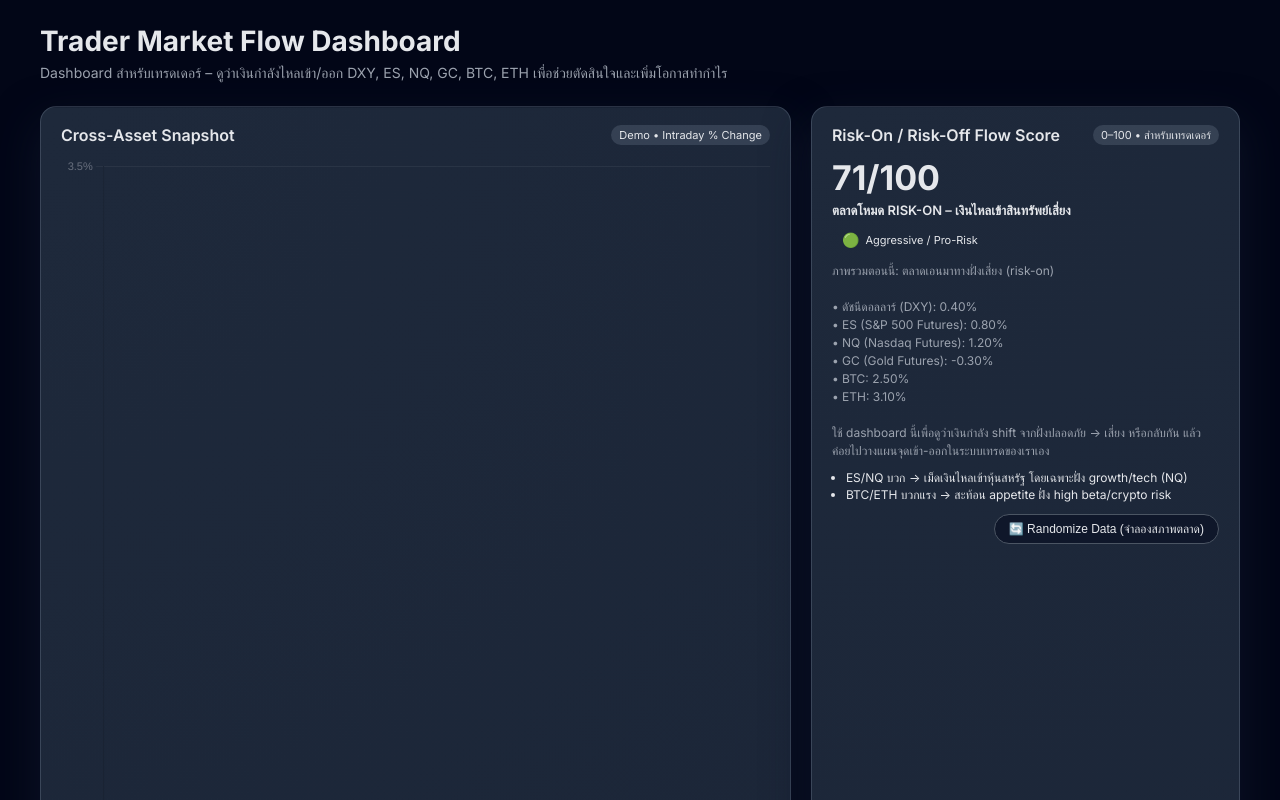
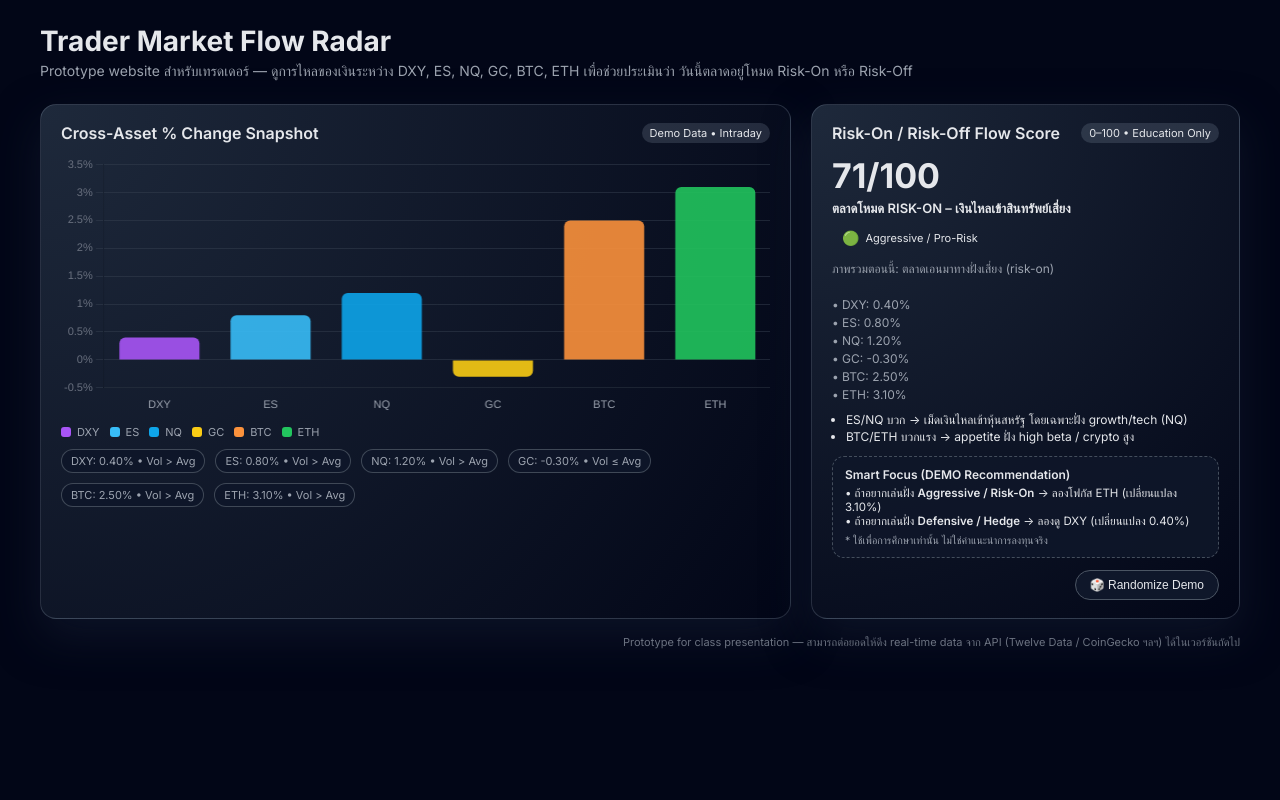
Before and after one commit to Pongnois58/market-flow-dashboard, a plain HTML site: page index.html in a window 1280 px wide. Shown: the top 800 px of the page. Drawn offline with nearby package versions, Linux system fonts and the light colour scheme.

Commit message:
Update index.html

```diff
--- a/index.html
+++ b/index.html
@@ -2,19 +2,14 @@
 <html lang="en">
 <head>
   <meta charset="UTF-8" />
-  <title>Trader Market Flow Dashboard</title>
+  <title>Trader Market Flow Radar</title>
   <meta name="viewport" content="width=device-width, initial-scale=1" />
   <!-- Font -->
   <link href="https://fonts.googleapis.com/css2?family=Inter:wght@400;600;700&display=swap" rel="stylesheet" />
   <!-- Chart.js -->
   <script src="https://cdn.jsdelivr.net/npm/chart.js"></script>
   <style>
-    * {
-      box-sizing: border-box;
-      margin: 0;
-      padding: 0;
-    }
-
+    * { box-sizing: border-box; margin: 0; padding: 0; }
     body {
       font-family: "Inter", system-ui, -apple-system, BlinkMacSystemFont, sans-serif;
       background: #020617;
@@ -24,34 +19,19 @@
       justify-content: center;
       padding: 24px;
     }
-
     .container {
       max-width: 1200px;
       width: 100%;
     }
-
-    .header {
-      margin-bottom: 24px;
-    }
-
-    .title {
-      font-size: 28px;
-      font-weight: 700;
-      margin-bottom: 6px;
-    }
-
-    .subtitle {
-      font-size: 14px;
-      color: #9ca3af;
-    }
-
+    .header { margin-bottom: 24px; }
+    .title { font-size: 28px; font-weight: 700; margin-bottom: 4px; }
+    .subtitle { font-size: 14px; color: #9ca3af; }
     .grid {
       display: grid;
       grid-template-columns: minmax(0, 2.1fr) minmax(0, 1.2fr);
       grid-gap: 20px;
       margin-bottom: 16px;
     }
-
     .card {
       background: radial-gradient(circle at top left, #1e293b, #020617);
       border-radius: 16px;
@@ -59,19 +39,13 @@
       border: 1px solid rgba(148, 163, 184, 0.25);
       box-shadow: 0 18px 45px rgba(15, 23, 42, 0.8);
     }
-
     .card-header {
       display: flex;
       justify-content: space-between;
       align-items: center;
       margin-bottom: 12px;
     }
-
-    .card-title {
-      font-size: 16px;
-      font-weight: 600;
-    }
-
+    .card-title { font-size: 16px; font-weight: 600; }
     .badge {
       font-size: 11px;
       padding: 3px 8px;
@@ -79,7 +53,10 @@
       background: rgba(148, 163, 184, 0.2);
       color: #e5e7eb;
     }
-
+    .chart-container {
+      height: 260px;
+      position: relative;
+    }
     .legend {
       display: flex;
       flex-wrap: wrap;
@@ -88,20 +65,17 @@
       font-size: 11px;
       color: #9ca3af;
     }
-
     .legend-item {
       display: inline-flex;
       align-items: center;
       gap: 6px;
     }
-
     .legend-color {
       width: 10px;
       height: 10px;
       border-radius: 3px;
       background: #38bdf8;
     }
-
     .legend-color.dxy { background: #a855f7; }
     .legend-color.es  { background: #38bdf8; }
     .legend-color.nq  { background: #0ea5e9; }
@@ -113,11 +87,10 @@
       display: flex;
       gap: 10px;
       margin-top: 10px;
-      font-size: 12px;
+      font-size: 11px;
       color: #9ca3af;
       flex-wrap: wrap;
     }
-
     .stat-pill {
       padding: 4px 9px;
       border-radius: 999px;
@@ -125,18 +98,8 @@
       border: 1px solid rgba(75, 85, 99, 0.8);
     }
 
-    .flow-score {
-      font-size: 34px;
-      font-weight: 700;
-      margin-bottom: 4px;
-    }
-
-    .flow-label {
-      font-size: 13px;
-      font-weight: 600;
-      margin-bottom: 8px;
-    }
-
+    .flow-score { font-size: 34px; font-weight: 700; margin-bottom: 4px; }
+    .flow-label { font-size: 13px; font-weight: 600; margin-bottom: 8px; }
     .flow-chip {
       display: inline-flex;
       align-items: center;
@@ -147,36 +110,50 @@
       font-weight: 500;
       margin-bottom: 10px;
     }
-
-    .flow-chip span.emoji {
-      font-size: 14px;
-    }
-
+    .flow-chip span.emoji { font-size: 14px; }
     .flow-desc {
       font-size: 12px;
       color: #9ca3af;
       line-height: 1.5;
-      margin-bottom: 10px;
+      margin-bottom: 8px;
       white-space: pre-line;
     }
-
     .flow-list {
       font-size: 12px;
       color: #e5e7eb;
       margin-top: 4px;
       padding-left: 14px;
     }
+    .flow-list li { margin-bottom: 2px; }
 
-    .flow-list li {
-      margin-bottom: 2px;
+    .suggestion-box {
+      margin-top: 12px;
+      padding: 10px 12px;
+      border-radius: 12px;
+      background: rgba(15, 23, 42, 0.9);
+      border: 1px dashed rgba(75, 85, 99, 0.9);
+      font-size: 11.5px;
+    }
+    .suggestion-title {
+      font-weight: 600;
+      margin-bottom: 4px;
+      font-size: 12px;
+    }
+    .suggestion-asset {
+      font-weight: 600;
+    }
+    .suggestion-note {
+      margin-top: 6px;
+      color: #9ca3af;
+      font-size: 10.5px;
     }
 
     .actions {
       display: flex;
       justify-content: flex-end;
       margin-top: 12px;
+      gap: 8px;
     }
-
     button {
       border: none;
       cursor: pointer;
@@ -191,10 +168,7 @@
       color: #e5e7eb;
       border: 1px solid rgba(75, 85, 99, 1);
     }
-
-    button:hover {
-      background: rgba(15, 23, 42, 0.7);
-    }
+    button:hover { background: rgba(15, 23, 42, 0.75); }
 
     .footer {
       margin-top: 6px;
@@ -204,9 +178,7 @@
     }
 
     @media (max-width: 900px) {
-      .grid {
-        grid-template-columns: 1fr;
-      }
+      .grid { grid-template-columns: 1fr; }
     }
   </style>
 </head>
@@ -214,9 +186,10 @@
   <div class="container">
     <!-- HEADER -->
     <header class="header">
-      <div class="title">Trader Market Flow Dashboard</div>
+      <div class="title">Trader Market Flow Radar</div>
       <div class="subtitle">
-        Dashboard สำหรับเทรดเดอร์ – ดูว่าเงินกำลังไหลเข้า/ออก DXY, ES, NQ, GC, BTC, ETH เพื่อช่วยตัดสินใจและเพิ่มโอกาสทำกำไร
+        Prototype website สำหรับเทรดเดอร์ — ดูการไหลของเงินระหว่าง DXY, ES, NQ, GC, BTC, ETH
+        เพื่อช่วยประเมินว่า วันนี้ตลาดอยู่โหมด Risk-On หรือ Risk-Off
       </div>
     </header>
 
@@ -225,72 +198,87 @@
         <!-- LEFT: CHART -->
         <section class="card">
           <div class="card-header">
-            <div class="card-title">Cross-Asset Snapshot</div>
-            <div class="badge">Demo • Intraday % Change</div>
+            <div class="card-title">Cross-Asset % Change Snapshot</div>
+            <div class="badge" id="dataSourceBadge">Demo Data • Intraday</div>
           </div>
-          <canvas id="marketChart" height="170"></canvas>
+
+          <div class="chart-container">
+            <canvas id="marketChart"></canvas>
+          </div>
 
           <div class="legend">
-            <span class="legend-item"><span class="legend-color dxy"></span> DXY (Dollar Index)</span>
-            <span class="legend-item"><span class="legend-color es"></span> ES (S&P 500 Futures)</span>
-            <span class="legend-item"><span class="legend-color nq"></span> NQ (Nasdaq Futures)</span>
-            <span class="legend-item"><span class="legend-color gc"></span> GC (Gold Futures)</span>
-            <span class="legend-item"><span class="legend-color btc"></span> BTC</span>
-            <span class="legend-item"><span class="legend-color eth"></span> ETH</span>
+            <span class="legend-item"><span class="legend-color dxy"></span>DXY</span>
+            <span class="legend-item"><span class="legend-color es"></span>ES</span>
+            <span class="legend-item"><span class="legend-color nq"></span>NQ</span>
+            <span class="legend-item"><span class="legend-color gc"></span>GC</span>
+            <span class="legend-item"><span class="legend-color btc"></span>BTC</span>
+            <span class="legend-item"><span class="legend-color eth"></span>ETH</span>
           </div>
 
           <div class="stats-row" id="statsRow"></div>
         </section>
 
-        <!-- RIGHT: FLOW PANEL -->
+        <!-- RIGHT: FLOW + SUGGESTION -->
         <section class="card">
           <div class="card-header">
             <div class="card-title">Risk-On / Risk-Off Flow Score</div>
-            <div class="badge">0–100 • สำหรับเทรดเดอร์</div>
+            <div class="badge">0–100 • Education Only</div>
           </div>
 
           <div id="flowScore" class="flow-score">–</div>
           <div id="flowLabel" class="flow-label">Loading…</div>
           <div id="flowChip" class="flow-chip">
-            <span class="emoji">🕒</span><span>กำลังประเมินโหมดของตลาด…</span>
+            <span class="emoji">🕒</span>
+            <span>กำลังประเมินโหมดตลาด…</span>
           </div>
 
-          <div id="flowDesc" class="flow-desc">
-            Dashboard นี้สรุปว่าเงินไหลไปฝั่งไหนระหว่าง:
-            • สินทรัพย์เสี่ยง (ES, NQ, BTC, ETH)
-            • สินทรัพย์ปลอดภัย / ป้องกันความเสี่ยง (DXY, GC)
+          <div id="flowDesc" class="flow-desc"></div>
+          <ul id="flowList" class="flow-list"></ul>
+
+          <div class="suggestion-box" id="suggestionBox">
+            <div class="suggestion-title">Smart Focus (DEMO Recommendation)</div>
+            <div id="suggestionText">
+              ระบบจะเลือกทรัพย์สินเสี่ยงที่เด่นสุด และทรัพย์สินป้องกันความเสี่ยงที่เด่นสุด จากข้อมูลวันนี้
+            </div>
+            <div class="suggestion-note">
+              * ใช้เพื่อการศึกษาเท่านั้น ไม่ใช่คำแนะนำการลงทุนจริง
+            </div>
           </div>
 
-          <ul id="flowList" class="flow-list">
-            <!-- bullet ย่อยจะถูกเติมโดย JS -->
-          </ul>
-
           <div class="actions">
-            <button onclick="randomizeMarket()">🔄 Randomize Data (จำลองสภาพตลาด)</button>
+            <button onclick="randomizeMarket()">🎲 Randomize Demo</button>
           </div>
         </section>
       </div>
 
       <div class="footer">
-        Prototype สำหรับการพรีเซนต์ในคลาส – สามารถต่อยอดด้วย real-time data/API ในอนาคต
+        Prototype for class presentation — สามารถต่อยอดให้ดึง real-time data จาก API (Twelve Data / CoinGecko ฯลฯ) ได้ในเวอร์ชันถัดไป
       </div>
     </main>
   </div>
 
   <script>
-    // -------- DEMO DATA STRUCTURE --------
+    // -----------------------------------
+    // CONFIG: ถ้าอยากต่อ API จริง
+    // -----------------------------------
+    const USE_REAL_API = false; // ถ้าในอนาคตมี API key ค่อยเปลี่ยนเป็น true
+    const COINGECKO_API_KEY = ""; // ใส่ key ถ้ามี (demo นี้ยังไม่ใช้จริง)
+
+    // ข้อมูลตลาด (เริ่มต้นเป็น demo)
     let marketData = {
-      dxy: { name: "DXY", change: 0.4, vol: 105, volAvg: 100 },
-      es:  { name: "ES",  change: 0.8, vol: 120, volAvg: 100 },
-      nq:  { name: "NQ",  change: 1.2, vol: 135, volAvg: 100 },
-      gc:  { name: "GC",  change: -0.3, vol: 95, volAvg: 100 },
-      btc: { name: "BTC", change: 2.5, vol: 150, volAvg: 100 },
-      eth: { name: "ETH", change: 3.1, vol: 160, volAvg: 100 },
+      dxy: { name: "DXY", change: 0.4, vol: 105, volAvg: 100, type: "defensive" },
+      es:  { name: "ES",  change: 0.8, vol: 120, volAvg: 100, type: "risk" },
+      nq:  { name: "NQ",  change: 1.2, vol: 135, volAvg: 100, type: "risk" },
+      gc:  { name: "GC",  change: -0.3, vol: 95,  volAvg: 100, type: "defensive" },
+      btc: { name: "BTC", change: 2.5, vol: 150, volAvg: 100, type: "risk" },
+      eth: { name: "ETH", change: 3.1, vol: 160, volAvg: 100, type: "risk" },
     };
 
     let chartInstance = null;
 
-    // -------- LOGIC: คำนวณ FLOW SCORE --------
+    // -----------------------------------
+    // FLOW SCORE LOGIC
+    // -----------------------------------
     function computeFlowScore(data) {
       const dxy = data.dxy.change;
       const es  = data.es.change;
@@ -299,13 +287,12 @@
       const btc = data.btc.change;
       const eth = data.eth.change;
 
-      // idea: risk-on = หุ้น/crypto บวก + DXY, Gold อ่อน
       let score =
         50 +
-        (es + nq) * 4 +         // หุ้น US
-        (btc + eth) * 2.5 -     // คริปโต
-        dxy * 5 -               // ดอลลาร์แข็ง = risk-off
-        gc * 3;                 // ทองขึ้น = risk-off
+        (es + nq) * 4 +       // หุ้น US
+        (btc + eth) * 2.5 -   // คริปโต
+        dxy * 5 -             // ดอลลาร์แข็ง = risk-off
+        gc * 3;               // ทองขึ้น = risk-off
 
       if (score > 100) score = 100;
       if (score < 0) score = 0;
@@ -314,7 +301,7 @@
 
     function getFlowLabel(score) {
       if (score >= 70) return "ตลาดโหมด RISK-ON – เงินไหลเข้าสินทรัพย์เสี่ยง";
-      if (score >= 40) return "ตลาดกลางๆ – เงินกระจายทั้งสองฝั่ง";
+      if (score >= 40) return "ตลาดกลางๆ – เงินกระจายสองฝั่ง";
       return "ตลาดโหมด RISK-OFF – เงินไหลเข้าดอลลาร์/ทอง";
     }
 
@@ -336,13 +323,12 @@
 
       return (
         `ภาพรวมตอนนี้: ${mode}\n\n` +
-        `• ดัชนีดอลลาร์ (DXY): ${dxy.change.toFixed(2)}%\n` +
-        `• ES (S&P 500 Futures): ${es.change.toFixed(2)}%\n` +
-        `• NQ (Nasdaq Futures): ${nq.change.toFixed(2)}%\n` +
-        `• GC (Gold Futures): ${gc.change.toFixed(2)}%\n` +
+        `• DXY: ${dxy.change.toFixed(2)}%\n` +
+        `• ES: ${es.change.toFixed(2)}%\n` +
+        `• NQ: ${nq.change.toFixed(2)}%\n` +
+        `• GC: ${gc.change.toFixed(2)}%\n` +
         `• BTC: ${btc.change.toFixed(2)}%\n` +
-        `• ETH: ${eth.change.toFixed(2)}%\n\n` +
-        `ใช้ dashboard นี้เพื่อดูว่าเงินกำลัง shift จากฝั่งปลอดภัย → เสี่ยง หรือกลับกัน แล้วค่อยไปวางแผนจุดเข้า-ออกในระบบเทรดของเราเอง`
+        `• ETH: ${eth.change.toFixed(2)}%\n`
       );
     }
 
@@ -351,37 +337,78 @@
       const bullets = [];
 
       if (dxy.change > 0.5) {
-        bullets.push("DXY บวกค่อนข้างแรง → ดอลลาร์แข็ง ค่าเงินฝั่ง EM/สินทรัพย์เสี่ยงอาจโดนกดดัน");
+        bullets.push("DXY บวกแรง → ดอลลาร์แข็ง กดดันฝั่งสินทรัพย์เสี่ยง");
       } else if (dxy.change < -0.3) {
-        bullets.push("DXY อ่อน → เป็นจุดสนับสนุนฝั่ง risk-on (หุ้น/คริปโต)");
+        bullets.push("DXY อ่อน → สนับสนุนฝั่ง risk-on (หุ้น / คริปโต)");
       }
 
       if (es.change > 0.5 || nq.change > 0.5) {
         bullets.push("ES/NQ บวก → เม็ดเงินไหลเข้าหุ้นสหรัฐ โดยเฉพาะฝั่ง growth/tech (NQ)");
       } else if (es.change < -0.5 || nq.change < -0.5) {
-        bullets.push("ES/NQ ลบ → ฝั่งหุ้นเริ่มโดน take profit หรือ risk-off");
+        bullets.push("ES/NQ ลบ → หุ้นโดน take profit หรือเริ่ม risk-off");
       }
 
       if (gc.change > 0.4) {
-        bullets.push("ทอง (GC) บวก → มี demand ฝั่ง hedge ความเสี่ยง/วิกฤต");
+        bullets.push("ทอง (GC) บวก → ความต้องการ hedge ความเสี่ยงสูงขึ้น");
       } else if (gc.change < -0.3) {
         bullets.push("ทอง (GC) อ่อน → นักลงทุนกล้ารับความเสี่ยงมากขึ้น");
       }
 
       if (btc.change > 1 || eth.change > 1.5) {
-        bullets.push("BTC/ETH บวกแรง → สะท้อน appetite ฝั่ง high beta/crypto risk");
+        bullets.push("BTC/ETH บวกแรง → appetite ฝั่ง high beta / crypto สูง");
       } else if (btc.change < -1 || eth.change < -1.5) {
-        bullets.push("Crypto อ่อนตัว → risk sentiment ฝั่งคริปโตถอยลง");
+        bullets.push("Crypto อ่อนตัว → sentiment ฝั่งคริปโตเริ่มถอย");
       }
 
       if (bullets.length === 0) {
-        bullets.push("การเคลื่อนไหวยังไม่ชัดเจนมาก เป็นช่วงที่อาจเน้นรอดูหรือเทรดสั้นตาม intraday level");
+        bullets.push("การเคลื่อนไหวยังไม่ชัดเจน → เหมาะกับการเทรดสั้นตาม level intraday มากกว่ามุมมอง macro");
       }
 
       return bullets;
     }
 
-    // -------- RENDER CHART & UI --------
+    // -----------------------------------
+    // SIMPLE RECOMMENDATION ENGINE (DEMO)
+    // -----------------------------------
+    function buildSuggestions(data) {
+      const assets = Object.values(data);
+
+      const riskAssets = assets.filter(a => a.type === "risk");
+      const defensiveAssets = assets.filter(a => a.type === "defensive");
+
+      // momentum = %change * (vol / volAvg)
+      const calcMomentum = a => a.change * (a.vol / a.volAvg);
+
+      let bestRisk = riskAssets[0];
+      let bestDef = defensiveAssets[0];
+
+      riskAssets.forEach(a => {
+        if (calcMomentum(a) > calcMomentum(bestRisk)) bestRisk = a;
+      });
+
+      defensiveAssets.forEach(a => {
+        if (calcMomentum(a) > calcMomentum(bestDef)) bestDef = a;
+      });
+
+      return {
+        riskName: bestRisk.name,
+        riskChange: bestRisk.change,
+        defName: bestDef.name,
+        defChange: bestDef.change,
+      };
+    }
+
+    function updateSuggestionBox() {
+      const s = buildSuggestions(marketData);
+      const box = document.getElementById("suggestionText");
+      box.innerHTML =
+        `• ถ้าอยากเล่นฝั่ง <span class="suggestion-asset">Aggressive / Risk-On</span> → ลองโฟกัส ${s.riskName} (เปลี่ยนแปลง ${s.riskChange.toFixed(2)}%)<br>` +
+        `• ถ้าอยากเล่นฝั่ง <span class="suggestion-asset">Defensive / Hedge</span> → ลองดู ${s.defName} (เปลี่ยนแปลง ${s.defChange.toFixed(2)}%)`;
+    }
+
+    // -----------------------------------
+    // CHART RENDER
+    // -----------------------------------
     function renderChart(data) {
       const ctx = document.getElementById("marketChart").getContext("2d");
       const labels = ["DXY", "ES", "NQ", "GC", "BTC", "ETH"];
@@ -440,17 +467,14 @@
         },
       });
 
-      // stats pills
+      // Stats pills
       const statsRow = document.getElementById("statsRow");
       statsRow.innerHTML = "";
       const arr = [data.dxy, data.es, data.nq, data.gc, data.btc, data.eth];
       arr.forEach((asset) => {
         const pill = document.createElement("div");
         pill.className = "stat-pill";
-        const volBias =
-          asset.vol > asset.volAvg
-            ? "Vol > Avg"
-            : "Vol ≤ Avg";
+        const volBias = asset.vol > asset.volAvg ? "Vol > Avg" : "Vol ≤ Avg";
         pill.textContent = `${asset.name}: ${asset.change.toFixed(2)}% • ${volBias}`;
         statsRow.appendChild(pill);
       });
@@ -485,9 +509,13 @@
         li.textContent = b;
         listEl.appendChild(li);
       });
+
+      updateSuggestionBox();
     }
 
-    // -------- RANDOMIZE (จำลองสภาพตลาด) --------
+    // -----------------------------------
+    // DEMO RANDOMIZER
+    // -----------------------------------
     function randomizeMarket() {
       function randChange(base, spread) {
         return base + (Math.random() - 0.5) * spread;
@@ -497,21 +525,58 @@
       }
 
       marketData = {
-        dxy: { name: "DXY", change: randChange(0, 1.2), vol: randVol(), volAvg: 100 },
-        es:  { name: "ES",  change: randChange(0.4, 2.0), vol: randVol(), volAvg: 100 },
-        nq:  { name: "NQ",  change: randChange(0.6, 2.5), vol: randVol(), volAvg: 100 },
-        gc:  { name: "GC",  change: randChange(0, 1.8),  vol: randVol(), volAvg: 100 },
-        btc: { name: "BTC", change: randChange(1.0, 7.0), vol: randVol(), volAvg: 100 },
-        eth: { name: "ETH", change: randChange(1.2, 8.0), vol: randVol(), volAvg: 100 },
+        dxy: { name: "DXY", change: randChange(0, 1.0),  vol: randVol(), volAvg: 100, type: "defensive" },
+        es:  { name: "ES",  change: randChange(0.4, 2),  vol: randVol(), volAvg: 100, type: "risk" },
+        nq:  { name: "NQ",  change: randChange(0.6, 2.5),vol: randVol(), volAvg: 100, type: "risk" },
+        gc:  { name: "GC",  change: randChange(0, 1.5),   vol: randVol(), volAvg: 100, type: "defensive" },
+        btc: { name: "BTC", change: randChange(1.0, 7.0), vol: randVol(), volAvg: 100, type: "risk" },
+        eth: { name: "ETH", change: randChange(1.2, 8.0), vol: randVol(), volAvg: 100, type: "risk" },
       };
 
       renderChart(marketData);
       updateFlowPanel();
+      document.getElementById("dataSourceBadge").textContent = "Demo Data • Randomized";
     }
 
-    // initial render
-    renderChart(marketData);
-    updateFlowPanel();
+    // -----------------------------------
+    // OPTIONAL: ตัวอย่างต่อ API จริง (ยังไม่เรียกใช้)
+    // -----------------------------------
+    async function fetchRealCryptoExample() {
+      // NOTE: นี่เป็นตัวอย่างโค้ดสำหรับต่อ API จริง (เช่น CoinGecko / Twelve Data)
+      // แต่ส่วนใหญ่ต้องสมัคร account แล้วเอา API key มากรอกเอง
+      // ในโปรเจกต์นี้เราไม่ได้เรียกใช้จริง เพื่อให้เว็บรันได้แน่นอนบน GitHub Pages
+
+      if (!COINGECKO_API_KEY) {
+        console.log("No real API key configured, using demo data.");
+        return;
+      }
+
+      // ตัวอย่าง (pseudo) — ต้องปรับตาม provider ที่ใช้จริง
+      /*
+      const res = await fetch("https://pro-api.coingecko.com/api/v3/simple/price?ids=bitcoin,ethereum&vs_currencies=usd&include_24hr_change=true", {
+        headers: { "x-cg-pro-api-key": COINGECKO_API_KEY }
+      });
+      const json = await res.json();
+      const btcChange = json.bitcoin.usd_24h_change;
+      const ethChange = json.ethereum.usd_24h_change;
+
+      marketData.btc.change = btcChange;
+      marketData.eth.change = ethChange;
+      document.getElementById("dataSourceBadge").textContent = "Live API (crypto) + Demo (others)";
+      */
+    }
+
+    // -----------------------------------
+    // INIT
+    // -----------------------------------
+    function initDashboard() {
+      renderChart(marketData);
+      updateFlowPanel();
+      // ถ้ามี API key จริง ค่อยไปต่อ API ในอนาคต
+      // if (USE_REAL_API) { fetchRealCryptoExample().then(() => { renderChart(marketData); updateFlowPanel(); }); }
+    }
+
+    document.addEventListener("DOMContentLoaded", initDashboard);
   </script>
 </body>
 </html>
```
